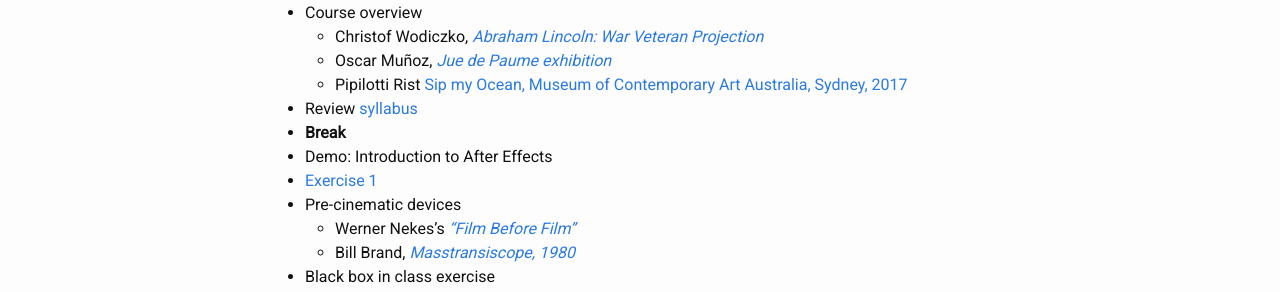
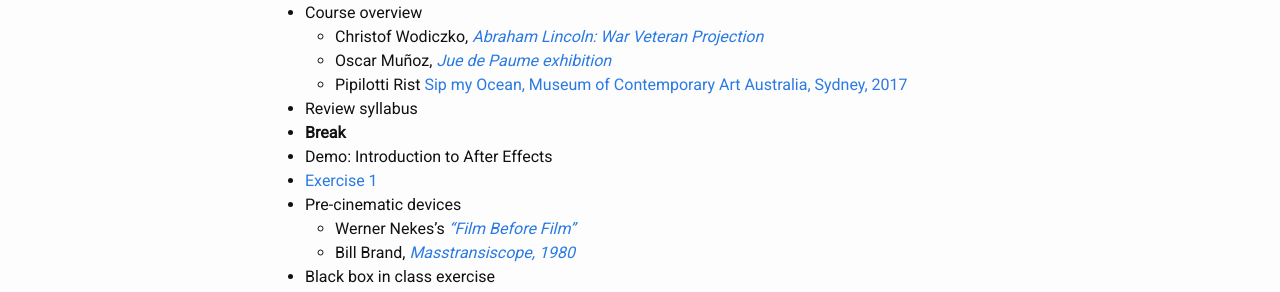
Before and after one commit to kellyegan/StillMoving, a Jekyll site: the page built from _posts/2019-01-31-Welcome.md, in a window 1280 px wide. Shown: the part 530-822 px from the top of the page. Built offline with Jekyll 4.4.1, drawn with Linux system fonts in a browser that asks for light colours; part of the change alters nothing that is shown.

```diff
--- a/_posts/2019-01-31-Welcome.md
+++ b/_posts/2019-01-31-Welcome.md
@@ -9,9 +9,9 @@ image-repeat: true
 This is the course website for the RISD Photo Department's Spring 2019 section of Time Based Photography.  It will serve as a digital syllabus and schedule for the course as well as a reference for artists, art and techniques.
 
 ### What is here:
-  * [Course info](course-info) - List course objects, content and policies.
-  * [Schedule](schedule) - List of weekly topics and assignment due dates.
-  * [Resources](resources) - Art, artists, tools and other reference materials.
+  * [Course info]({{ site.baseurl }}/course-info) - List course objects, content and policies.
+  * [Schedule]({{ site.baseurl }}/schedule) - List of weekly topics and assignment due dates.
+  * [Resources]({{ site.baseurl }}/resources) - Art, artists, tools and other reference materials.
 
 ## Schedule
 
@@ -21,15 +21,15 @@ This is the course website for the RISD Photo Department's Spring 2019 section o
   * Christof Wodiczko, *[Abraham Lincoln: War Veteran Projection](https://vimeo.com/53446621)*
   * Oscar Muñoz, *[Jue de Paume exhibition](https://vimeo.com/98543782)*
   * Pipilotti Rist [Sip my Ocean, Museum of Contemporary Art Australia, Sydney, 2017](https://www.youtube.com/watch?v=866ifa-TewQ)
-* Review [syllabus](syllabus)
+* Review syllabus
 * **Break**
 * Demo: Introduction to After Effects
-* [Exercise 1](Assignments/Exercise-1.html)
+* [Exercise 1]({{ site.baseurl }}/Assignments/Exercise-1.html)
 * Pre-cinematic devices
   * Werner Nekes's *["Film Before Film"](https://www.youtube.com/watch?v=fKTvEsvH59g)*
   * Bill Brand, *[Masstransiscope, 1980](https://www.youtube.com/watch?v=d-2oxMB8U-E)*
 * Black box in class exercise
-* [Project 1: Black box](Assignments/Project-1.html)
+* [Project 1: Black box]({{ site.baseurl }}/Assignments/Project-1.html)
 
 ---
 *Photo: Eadweard Muybridge, "Gallop; bay horse, Daisy", 1872-1885. Original still image made into animation.*
```
